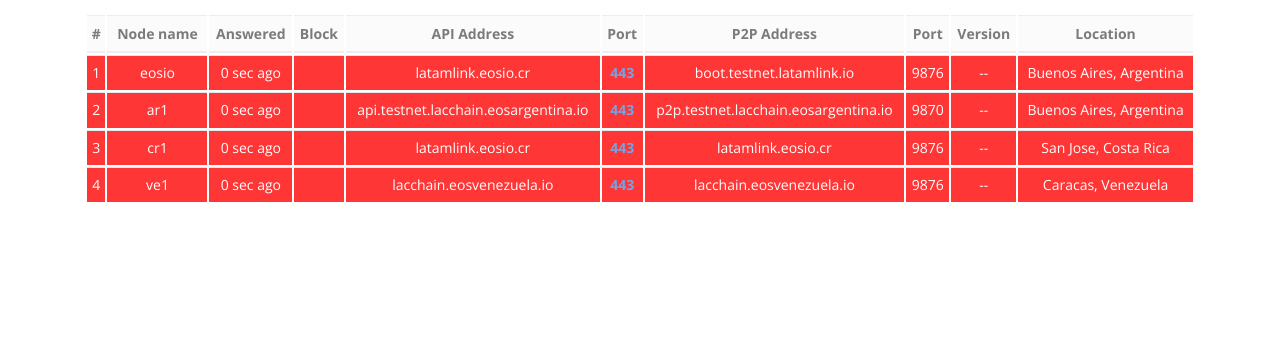
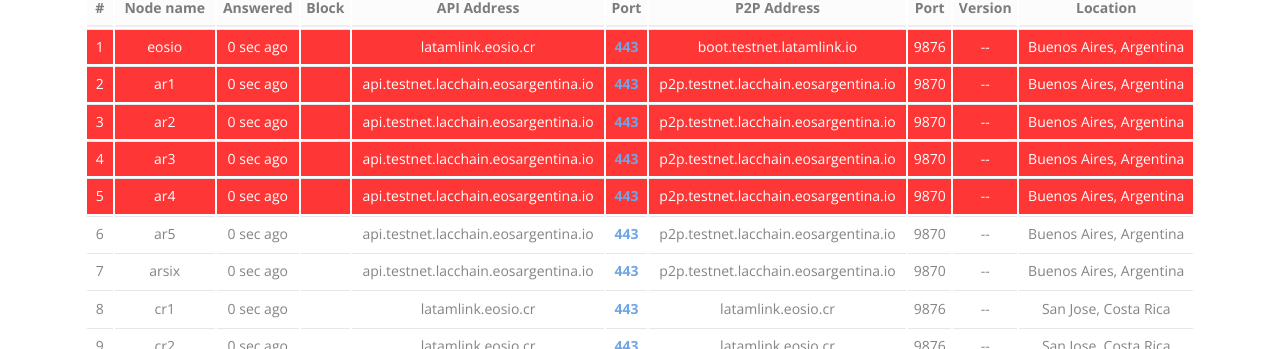
Before and after one commit to LatamLink/network-monitor, a plain HTML site: page index.html in a window 1280 px wide. Shown: the part 451-800 px from the top of the page. Drawn offline with nearby package versions, Linux system fonts and the light colour scheme; no server answers.

Commit message:
add test producers

```diff
--- a/config.js
+++ b/config.js
@@ -22,7 +22,107 @@ var blockProducerList = [
  "port_p2p": "9870"
 },
 {
+  "bp_name": "ar2",
+  "organisation": "EOS Argentina",
+  "location": "Buenos Aires, Argentina",
+  "node_addr": "api.testnet.lacchain.eosargentina.io",
+  "port_http": "443",
+  "port_ssl": "443",
+  "p2p_addr": "p2p.testnet.lacchain.eosargentina.io",
+  "port_p2p": "9870"
+},
+{
+ "bp_name": "ar3",
+ "organisation": "EOS Argentina",
+ "location": "Buenos Aires, Argentina",
+ "node_addr": "api.testnet.lacchain.eosargentina.io",
+ "port_http": "443",
+ "port_ssl": "443",
+ "p2p_addr": "p2p.testnet.lacchain.eosargentina.io",
+ "port_p2p": "9870"
+},
+{
+  "bp_name": "ar4",
+  "organisation": "EOS Argentina",
+  "location": "Buenos Aires, Argentina",
+  "node_addr": "api.testnet.lacchain.eosargentina.io",
+  "port_http": "443",
+  "port_ssl": "443",
+  "p2p_addr": "p2p.testnet.lacchain.eosargentina.io",
+  "port_p2p": "9870"
+},
+{
+ "bp_name": "ar5",
+ "organisation": "EOS Argentina",
+ "location": "Buenos Aires, Argentina",
+ "node_addr": "api.testnet.lacchain.eosargentina.io",
+ "port_http": "443",
+ "port_ssl": "443",
+ "p2p_addr": "p2p.testnet.lacchain.eosargentina.io",
+ "port_p2p": "9870"
+},
+{
+  "bp_name": "arsix",
+  "organisation": "EOS Argentina",
+  "location": "Buenos Aires, Argentina",
+  "node_addr": "api.testnet.lacchain.eosargentina.io",
+  "port_http": "443",
+  "port_ssl": "443",
+  "p2p_addr": "p2p.testnet.lacchain.eosargentina.io",
+  "port_p2p": "9870"
+},
+{
   "bp_name": "cr1",
+  "organisation": "EOS Costa Rica",
+  "location": "San Jose, Costa Rica",
+  "node_addr": "latamlink.eosio.cr",
+  "port_http": "443",
+  "port_ssl": "443",
+  "p2p_addr": "latamlink.eosio.cr",
+  "port_p2p": "9876"
+},
+{
+  "bp_name": "cr2",
+  "organisation": "EOS Costa Rica",
+  "location": "San Jose, Costa Rica",
+  "node_addr": "latamlink.eosio.cr",
+  "port_http": "443",
+  "port_ssl": "443",
+  "p2p_addr": "latamlink.eosio.cr",
+  "port_p2p": "9876"
+},
+{
+  "bp_name": "cr3",
+  "organisation": "EOS Costa Rica",
+  "location": "San Jose, Costa Rica",
+  "node_addr": "latamlink.eosio.cr",
+  "port_http": "443",
+  "port_ssl": "443",
+  "p2p_addr": "latamlink.eosio.cr",
+  "port_p2p": "9876"
+},
+{
+  "bp_name": "cr4",
+  "organisation": "EOS Costa Rica",
+  "location": "San Jose, Costa Rica",
+  "node_addr": "latamlink.eosio.cr",
+  "port_http": "443",
+  "port_ssl": "443",
+  "p2p_addr": "latamlink.eosio.cr",
+  "port_p2p": "9876"
+},
+{
+  "bp_name": "cr5",
+  "organisation": "EOS Costa Rica",
+  "location": "San Jose, Costa Rica",
+  "node_addr": "latamlink.eosio.cr",
+  "port_http": "443",
+  "port_ssl": "443",
+  "p2p_addr": "latamlink.eosio.cr",
+  "port_p2p": "9876"
+},
+{
+  "bp_name": "crsix",
   "organisation": "EOS Costa Rica",
   "location": "San Jose, Costa Rica",
   "node_addr": "latamlink.eosio.cr",
@@ -40,5 +140,55 @@ var blockProducerList = [
   "port_ssl": "443",
   "p2p_addr": "lacchain.eosvenezuela.io",
   "port_p2p": "9876"
+},
+{
+  "bp_name": "ve2",
+  "organisation": "EOS Venezuela",
+  "location": "Caracas, Venezuela",
+  "node_addr": "lacchain.eosvenezuela.io",
+  "port_http": "443",
+  "port_ssl": "443",
+  "p2p_addr": "lacchain.eosvenezuela.io",
+  "port_p2p": "9876"
+},
+{
+  "bp_name": "ve3",
+  "organisation": "EOS Venezuela",
+  "location": "Caracas, Venezuela",
+  "node_addr": "lacchain.eosvenezuela.io",
+  "port_http": "443",
+  "port_ssl": "443",
+  "p2p_addr": "lacchain.eosvenezuela.io",
+  "port_p2p": "9876"
+},
+{
+  "bp_name": "ve4",
+  "organisation": "EOS Venezuela",
+  "location": "Caracas, Venezuela",
+  "node_addr": "lacchain.eosvenezuela.io",
+  "port_http": "443",
+  "port_ssl": "443",
+  "p2p_addr": "lacchain.eosvenezuela.io",
+  "port_p2p": "9876"
+},
+{
+  "bp_name": "ve5",
+  "organisation": "EOS Venezuela",
+  "location": "Caracas, Venezuela",
+  "node_addr": "lacchain.eosvenezuela.io",
+  "port_http": "443",
+  "port_ssl": "443",
+  "p2p_addr": "lacchain.eosvenezuela.io",
+  "port_p2p": "9876"
+},
+{
+  "bp_name": "vesix",
+  "organisation": "EOS Venezuela",
+  "location": "Caracas, Venezuela",
+  "node_addr": "lacchain.eosvenezuela.io",
+  "port_http": "443",
+  "port_ssl": "443",
+  "p2p_addr": "lacchain.eosvenezuela.io",
+  "port_p2p": "9876"
 }
 ]
--- a/index.html
+++ b/index.html
@@ -25,7 +25,7 @@
         <div class="page">
         <center>
         	<br/>
-           <img src="img/latamlink_logo.png" width="300px" alt="LatamLink" />
+           <a href="https://latamlink.io"><img src="img/latamlink_logo.png" width="300px" alt="LatamLink" /></a>
            <h1>Network Monitor</h2>
         <div class="container">
             <div class="mainInfo">
```
Lines whose indentation alone changed are shown as unchanged.
